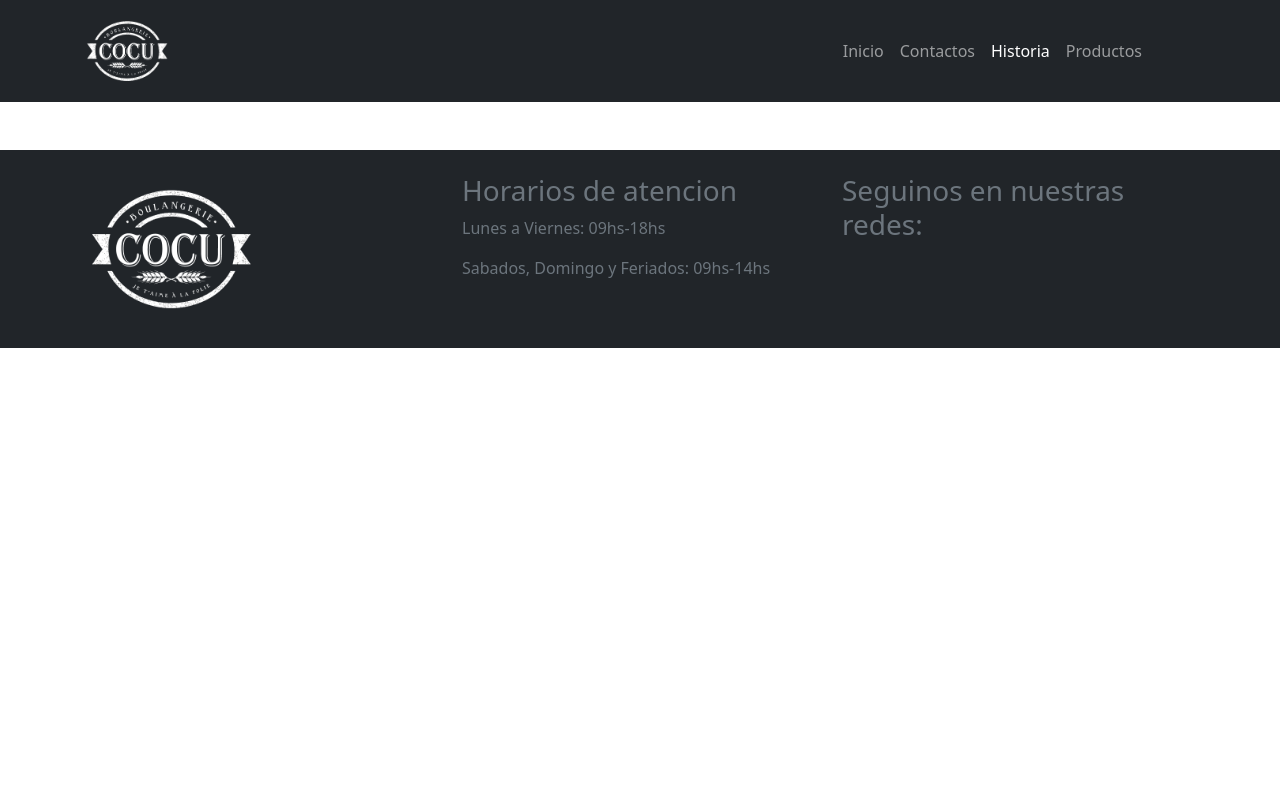
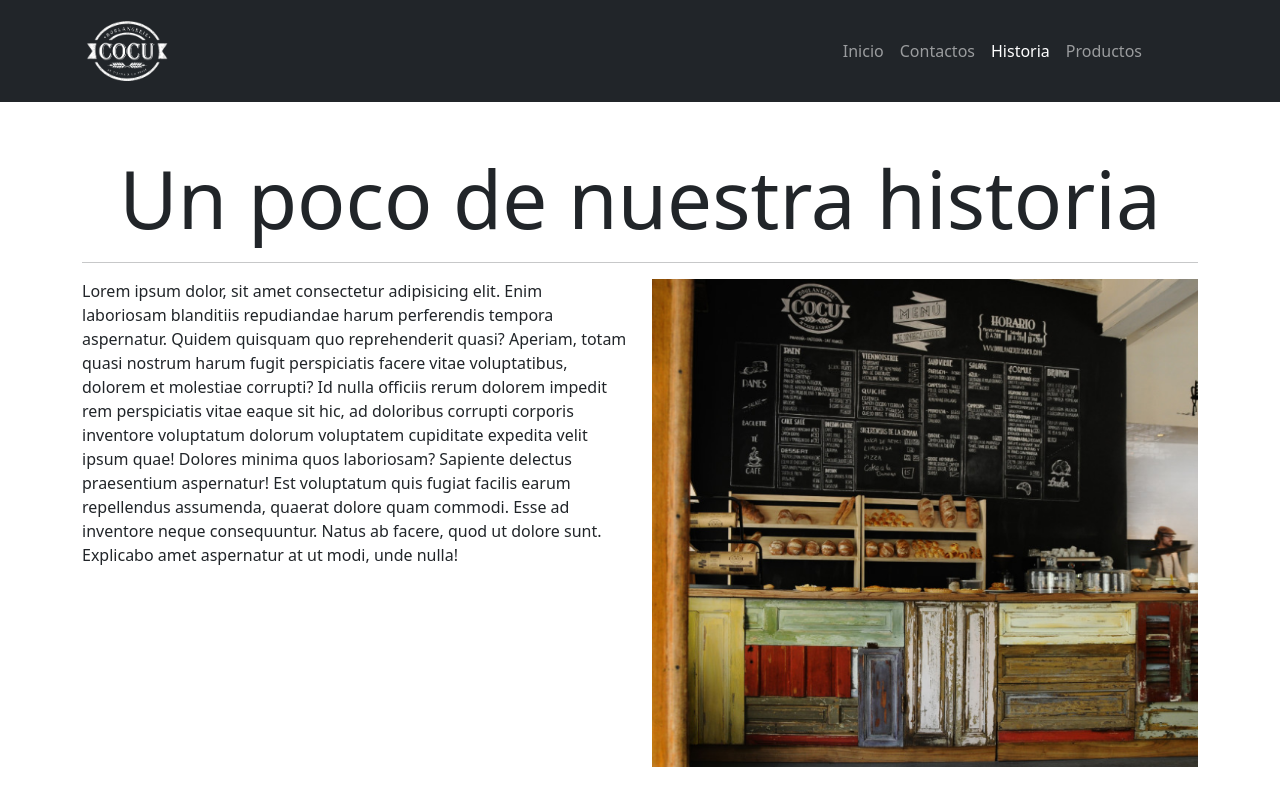
Before and after one commit to mattelgrandexx/panaderiacocu, a plain HTML site: page pages/historia.html in a window 1280 px wide. Shown: the top 800 px of the page. Drawn offline with nearby package versions, Linux system fonts and the light colour scheme; files that its build step writes are made by us from their sources.

Commit message:
agregamos el maquetado de la pagina historia

```diff
--- a/pages/historia.html
+++ b/pages/historia.html
@@ -41,7 +41,21 @@
           </div>
         </nav>
   </header>
-  <main></main>
+  <main class="container my-5">
+    <h1 class="display-1 text-center">Un poco de nuestra historia</h1>
+    <hr>
+    <section class="row">
+      <aside class="col-12 col-md-6">
+        <p>Lorem ipsum dolor, sit amet consectetur adipisicing elit. Enim laboriosam blanditiis repudiandae harum perferendis tempora aspernatur. Quidem quisquam quo reprehenderit quasi? Aperiam, totam quasi nostrum harum fugit perspiciatis facere vitae voluptatibus, dolorem et molestiae corrupti? Id nulla officiis rerum dolorem impedit rem perspiciatis vitae eaque sit hic, ad doloribus corrupti corporis inventore voluptatum dolorum voluptatem cupiditate expedita velit ipsum quae! Dolores minima quos laboriosam? Sapiente delectus praesentium aspernatur! Est voluptatum quis fugiat facilis earum repellendus assumenda, quaerat dolore quam commodi. Esse ad inventore neque consequuntur. Natus ab facere, quod ut dolore sunt. Explicabo amet aspernatur at ut modi, unde nulla!</p>
+
+      </aside>
+      <aside class="col-12 col-md-6">
+        <img class="w-100" src="../img/historia.png" alt="nuestra historia">
+
+      </aside class="col-12 col-md-6">
+
+    </section>
+  </main>
   <footer class="bg-dark text-light py-4">
     <section class="container">
       <article class="row justify-content-around">
```
